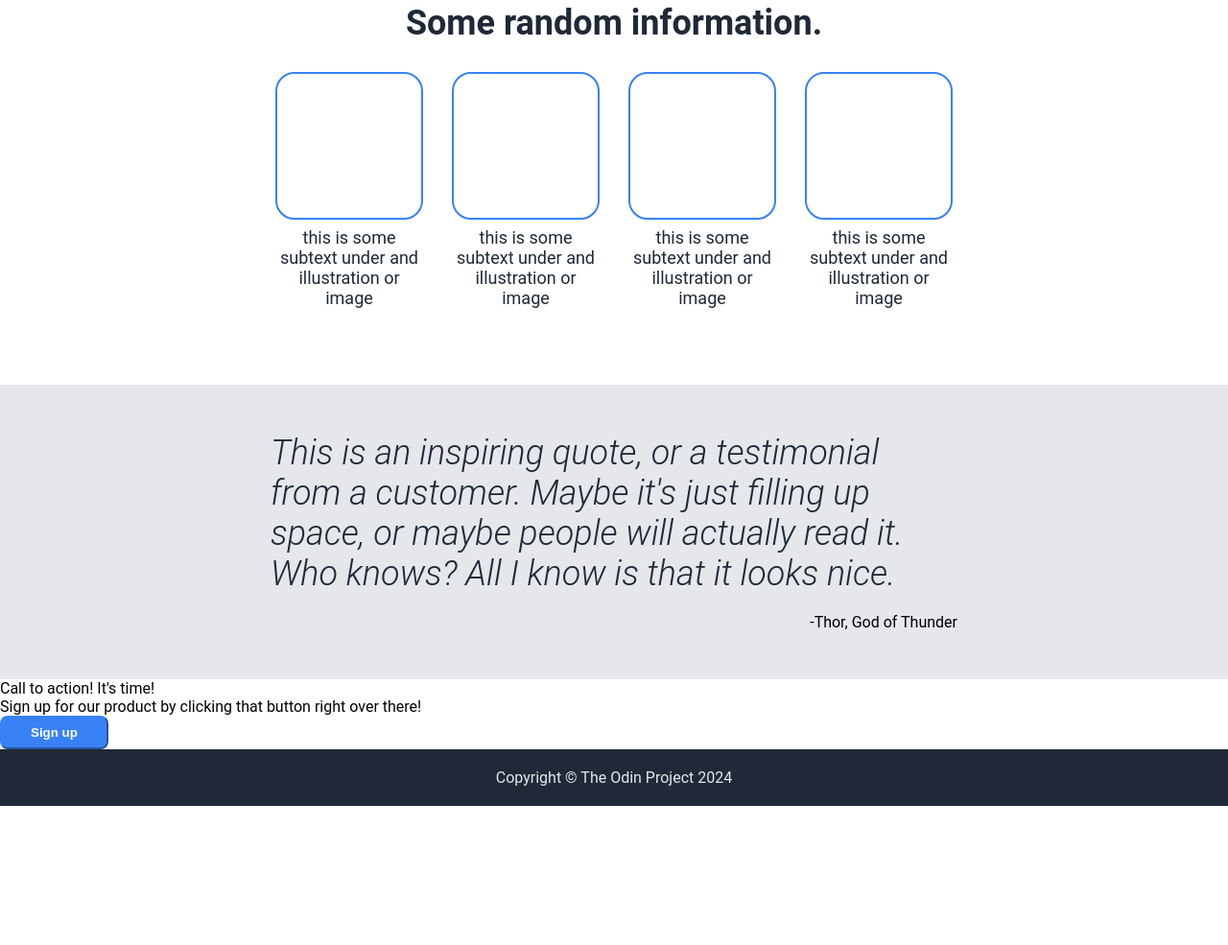
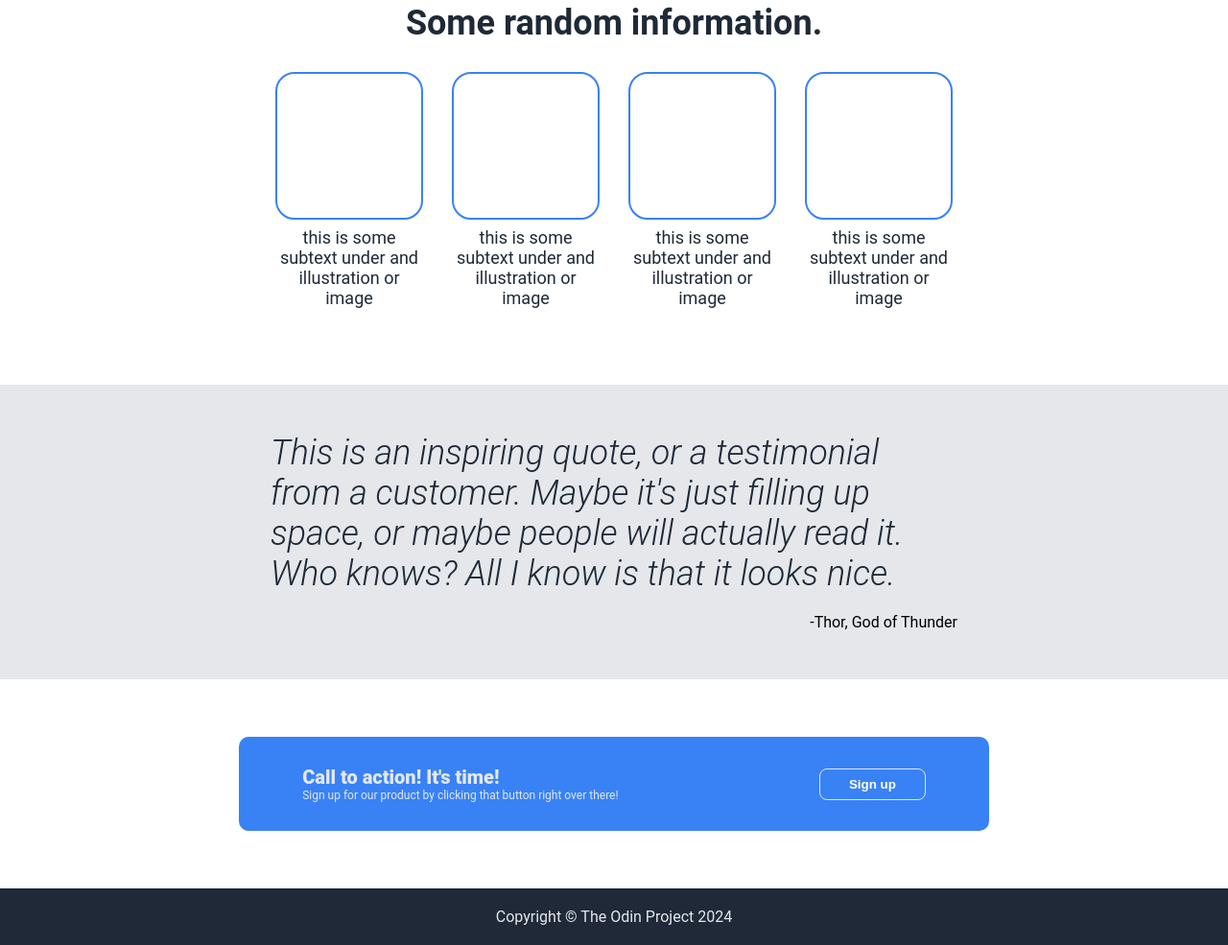
Before and after one commit to manuelnajera/landing-page, a plain HTML site: page index.html in a window 1280 px wide. Shown: the part 550-1535 px from the top of the page at 96% size. Before the commit the page ends 1390 px from the top, so only its background shows below. Drawn offline with Linux system fonts and the light colour scheme.

Commit message:
Add call-to-action style to css / end of the task

```diff
--- a/CSS/styles.css
+++ b/CSS/styles.css
@@ -42,7 +42,7 @@ a{
     display: flex;
     justify-content: space-around;
     background-color: #1f2937;
-    padding: 100px 60px;
+    padding: 100px 30px;
     align-items: center;
     gap: 50px;
     flex: 1 1 auto;
@@ -65,7 +65,6 @@ a{
 .sign-up-content-image{
     display: flex;
 
-    margin: auto;
     flex: 0 1 auto;
     min-width: 0;
 
@@ -176,13 +175,24 @@ a{
     align-self: flex-end;
 }
 
-.footer{
+.call-to-action-container{
     display: flex;
     justify-content: center;
     align-items: center;
-    background-color: #1f2937;
-    color: #e5e7eb;
-    padding: 20px;
+    padding: 60px 30px;
+
+}
+
+.call-to-action-box{
+    background-color: #3882f6;
+    display: flex;
+    justify-content: space-around;
+    align-items: center;
+    padding: 30px 30px;
+    gap: 20px;
+    border-radius: 10px;
+    flex: 0.4 1 auto;
+
 }
 
 button{
@@ -194,3 +204,36 @@ button{
     border-color: #3882f6;
 
 }
+
+button.sign-up-button-2{
+    border-width: 1px;
+    border-color: #e5e7eb;
+    border-style: solid;
+    background-color: #3882f6;
+
+}
+
+.call-to-action-text-box{
+    color: #e5e7eb;
+    width: 300px;
+    flex: 0.5 1 auto;
+    gap: 5px;
+}
+
+.call-to-action-text-1{
+    font-size: 20px;
+    font-weight: 900;
+}
+
+.call-to-action-text-2{
+    font-size: 12px;
+}
+
+.footer{
+    display: flex;
+    justify-content: center;
+    align-items: center;
+    background-color: #1f2937;
+    color: #e5e7eb;
+    padding: 20px;
+}
```
